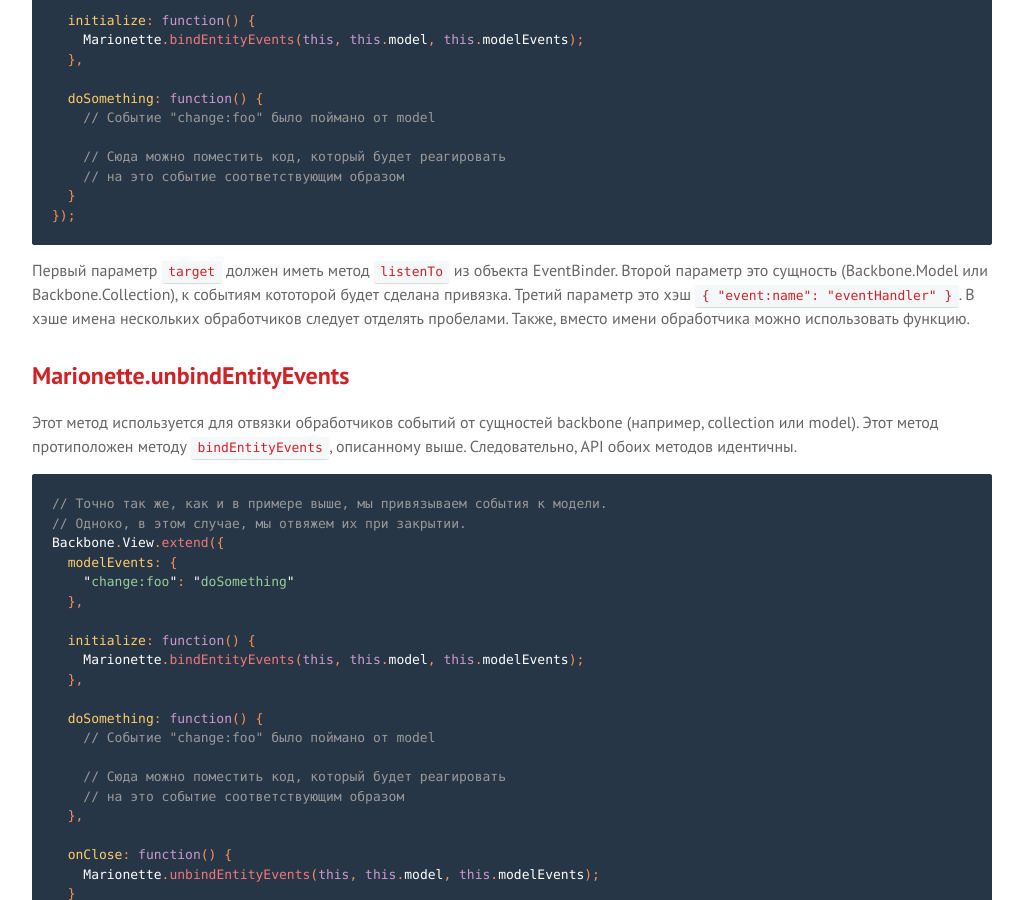
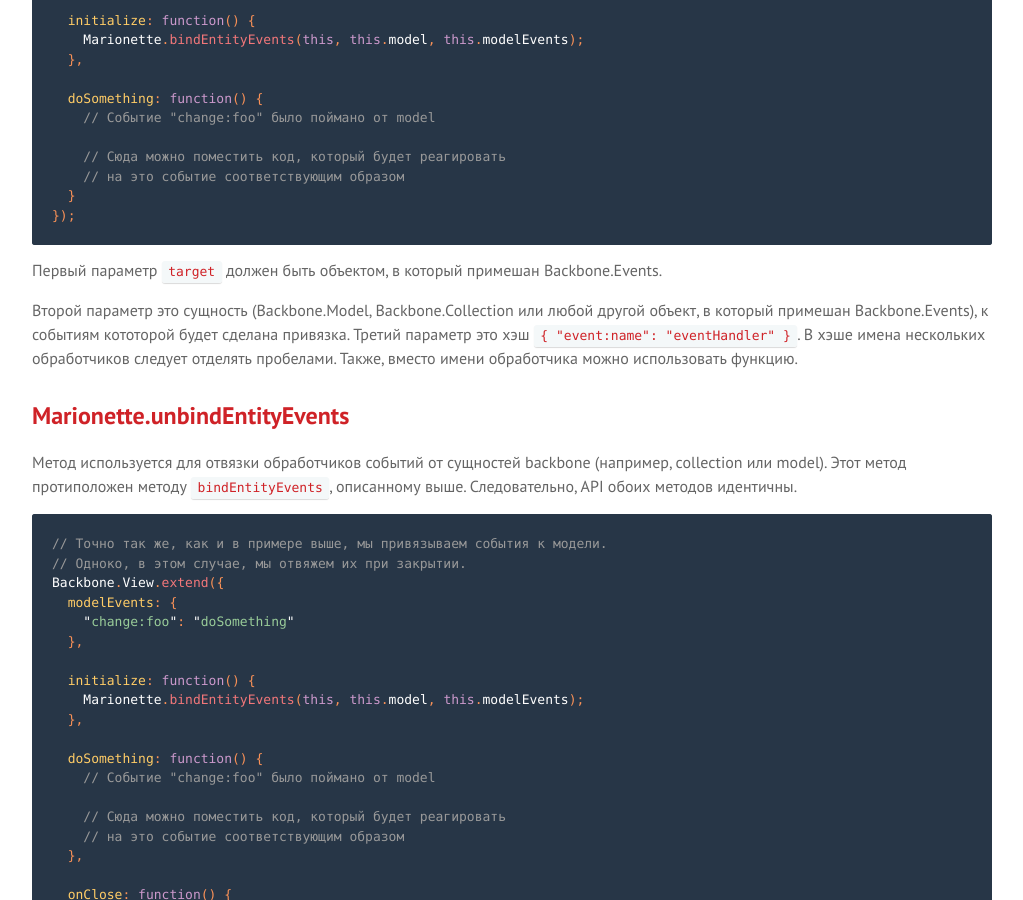
Before and after one commit to sadcitizen/marionettejs.ru, a Jekyll site: the page built from _posts/2014-04-10-functions.md, in a window 1280 px wide and 900 px high, scrolled down 4123 px. Shown: the whole window, without its empty margins (128-1151 px from the left). Built offline with Jekyll 4.4.1, drawn with Linux system fonts in a browser that asks for light colours; some web fonts are replaced; Markdown is read by kramdown in place of the engine named in the settings.

Commit message:
update ru/Functions

````diff
--- a/_includes/translation/ru/marionette.functions.md
+++ b/_includes/translation/ru/marionette.functions.md
@@ -181,14 +181,19 @@
 });
 ```
 
-Первый параметр `target` должен иметь метод `listenTo` из объекта EventBinder. Второй параметр это сущность (Backbone.Model
-или Backbone.Collection), к событиям кототорой будет сделана привязка. Третий параметр это хэш `{ "event:name": "eventHandler" }`.
-В хэше имена нескольких обработчиков следует отделять пробелами. Также, вместо имени обработчика можно использовать функцию.
+Первый параметр `target` должен быть объектом, в который примешан Backbone.Events.
+
+Второй параметр это сущность (Backbone.Model, Backbone.Collection или любой другой
+объект, в который примешан Backbone.Events), к событиям кототорой будет сделана привязка.
+Третий параметр это хэш `{ "event:name": "eventHandler" }`. В хэше имена нескольких
+обработчиков следует отделять пробелами. Также, вместо имени обработчика можно
+использовать функцию.
 
 ## Marionette.unbindEntityEvents
 
-Этот метод используется для отвязки обработчиков событий от сущностей backbone (например, collection или model). Этот метод
-протиположен методу `bindEntityEvents`, описанному выше. Следовательно, API обоих методов идентичны.
+Метод используется для отвязки обработчиков событий от сущностей backbone
+(например, collection или model). Этот метод протиположен методу `bindEntityEvents`,
+описанному выше. Следовательно, API обоих методов идентичны.
 
 ```js
 // Точно так же, как и в примере выше, мы привязываем события к модели.
````
